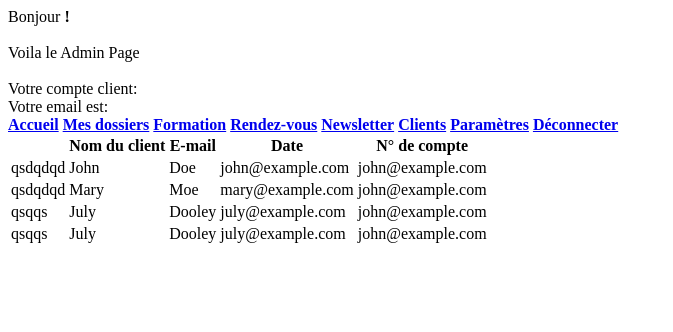
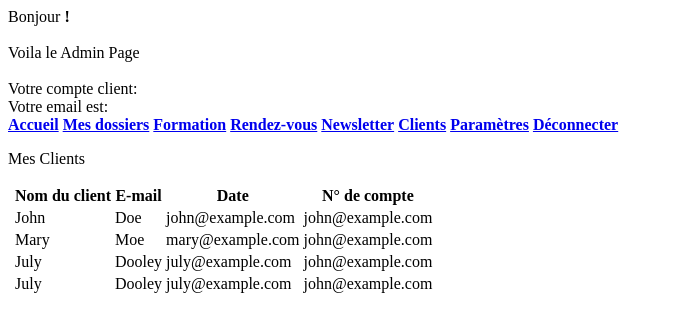
Before and after one commit to Jerome-Marichez/projet3, a CodeIgniter app: the page made by application/views/backend/main.php in a window 1280 px wide. Shown: the top 332 px of the page, without its empty margins (0-673 px from the left). Run offline with CodeIgniter, Linux system fonts and the light colour scheme; the visitor is signed in with stand-in values (Sample User, id 1); data that the repository does not hold is empty.

Commit message:
Update du CSS
Update du css

```diff
--- a/application/views/backend/main.php
+++ b/application/views/backend/main.php
@@ -50,6 +50,14 @@ echo "<br/>";
 
 
 
+<div class="row ">
+  <div class="col-md-10">  <div class="titre_menu_admin"><p> Mes Clients  </p></div></div>
+  <div class="col-md-2">  <div class="titre_menu_admin"> <i class="fa fa-plus-circle fa-2x"></i></div></div>
+</div>
+
+
+
+
 
 
 <table class="table table-striped ">
@@ -66,28 +74,28 @@ echo "<br/>";
 
    <tbody>
      <tr class="supprimer_ligne_tableau_tr">
-       <td class="col-md-1 supprimer_ligne_tableau_td"> qsdqdqd </td>
+       <td class="col-md-1 supprimer_ligne_tableau_td"><i class="fa fa-trash fa-2x"></i>  </td>
        <td>John</td>
        <td>Doe</td>
        <td>john@example.com</td>
        <td>john@example.com</td>
      </tr>
      <tr class="supprimer_ligne_tableau_tr">
-       <td class="supprimer_ligne_tableau_td"> qsdqdqd</td>
+       <td class="supprimer_ligne_tableau_td"> <i class="fa fa-trash fa-2x"></i></td>
        <td>Mary</td>
        <td>Moe</td>
        <td>mary@example.com</td>
         <td>john@example.com</td>
      </tr>
      <tr class="supprimer_ligne_tableau_tr">
-       <td class="supprimer_ligne_tableau_td">qsqqs </td>
+       <td class="supprimer_ligne_tableau_td"><i class="fa fa-trash fa-2x"></i> </td>
        <td>July</td>
        <td>Dooley</td>
        <td>july@example.com</td>
        <td>john@example.com</td>
      </tr>
      <tr class="supprimer_ligne_tableau_tr">
-       <td class="supprimer_ligne_tableau_td">qsqqs </td>
+       <td class="supprimer_ligne_tableau_td"><i class="fa fa-trash fa-2x"></i> </td>
        <td>July</td>
        <td>Dooley</td>
        <td>july@example.com</td>
--- a/application/views/header.php
+++ b/application/views/header.php
@@ -12,6 +12,8 @@ defined('BASEPATH') OR exit('No direct script access allowed');
 		<script src="https://maxcdn.bootstrapcdn.com/bootstrap/3.3.7/js/bootstrap.min.js"></script>
 		<link rel="stylesheet" type="text/css" href="/projet3/application/assets/css/styles.css">
 		<link href='http://fonts.googleapis.com/css?family=Source+Sans+Pro|Open+Sans+Condensed:300|Raleway' rel='stylesheet' type='text/css'>
+		<link rel="stylesheet" href="https://cdnjs.cloudflare.com/ajax/libs/font-awesome/4.7.0/css/font-awesome.min.css">
+
 	</head>
 	<body>
 		<div class="container">
```
Also changed, not shown: application/assets/css/styles.css (+39 -0 lines).
